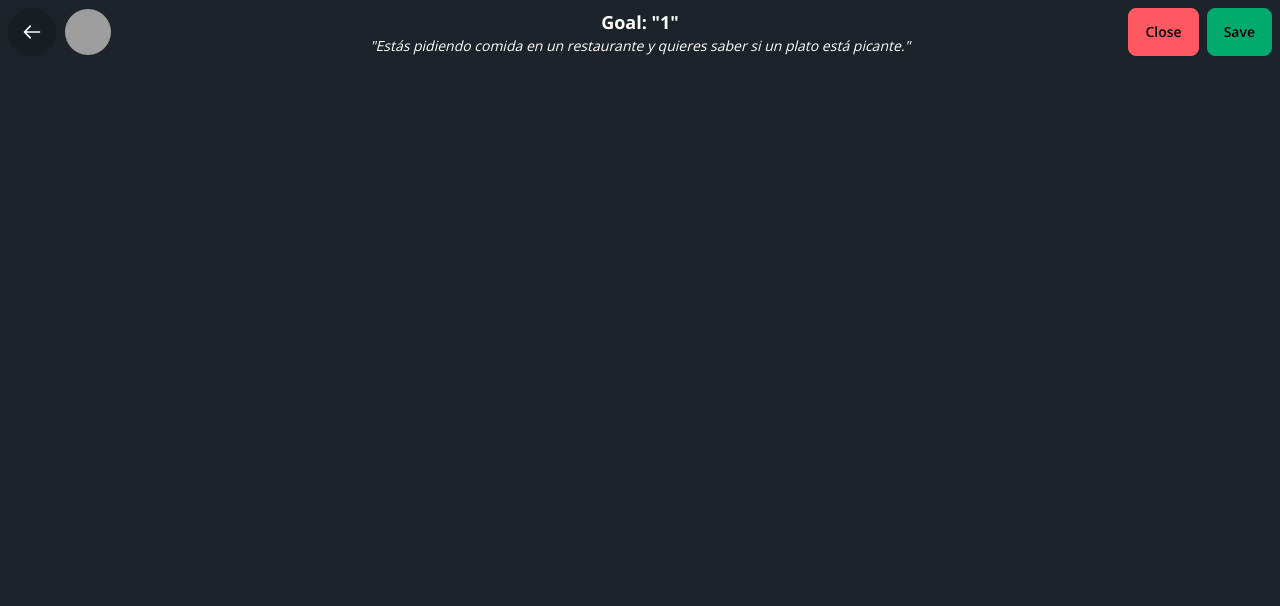
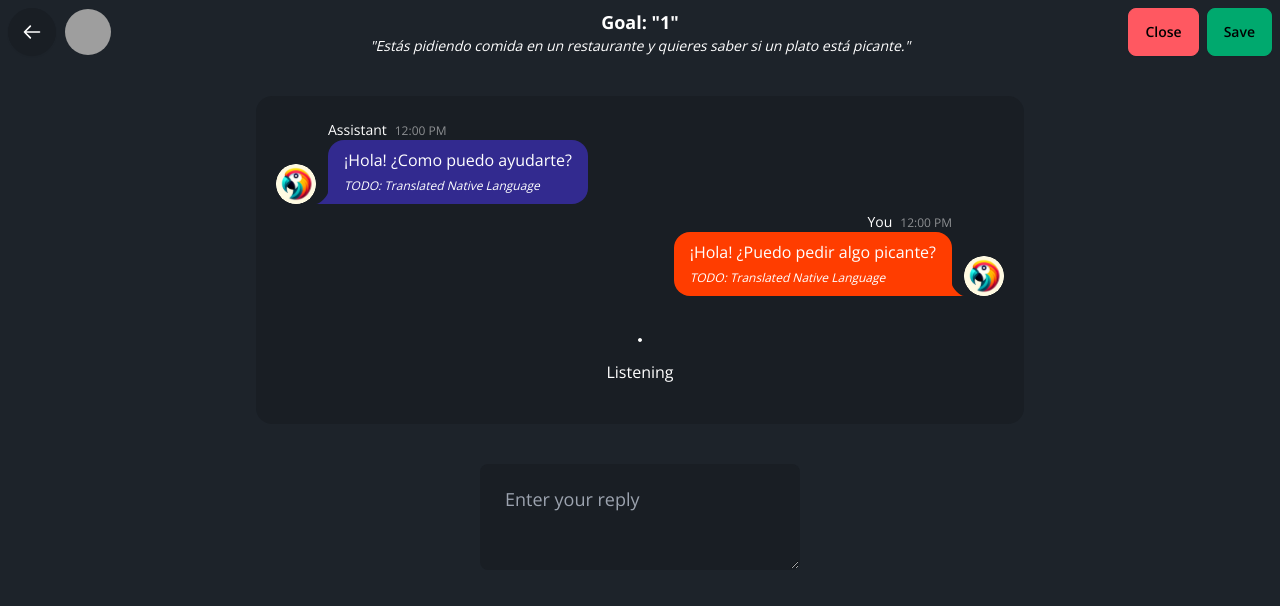
Before and after one commit to mpnouwens/chirplingo-ai, a Next.js app: page /dashboard/1 in a window 1280 px wide. Shown: the top 606 px of the page. Built offline with nearby package versions, Linux system fonts and the light colour scheme; grey boxes are pictures that could not be loaded.

Commit message:
Add MessageBubble component and update scenario page

```diff
--- a/app/dashboard/[scenario]/page.tsx
+++ b/app/dashboard/[scenario]/page.tsx
@@ -1,9 +1,11 @@
 "use client";
 
+import { MessageBubble } from "@/components/MessageBubble";
 import { Navbar } from "@/components/scenario/Navbar";
 import { ThemeContext } from "@/theme/ThemeContext";
 import { useRouter } from "next/navigation";
 import { useContext } from "react";
+import Logo from "@/assets/svg/logo.svg";
 
 export default function Page({ params }: { params: { scenario: string } }) {
   const { theme } = useContext(ThemeContext);
@@ -27,6 +29,35 @@ export default function Page({ params }: { params: { scenario: string } }) {
             router.back();
           }}
         />
+        <div className="flex flex-col max-w-3xl mx-auto mt-8 p-5 card bg-base-200">
+          <MessageBubble
+            from="assistant"
+            message="¡Hola! ¿Como puedo ayudarte?"
+            timestamp="12:00 PM"
+            image={Logo}
+          />
+          <MessageBubble
+            from="user"
+            message="¡Hola! ¿Puedo pedir algo picante?"
+            timestamp="12:00 PM"
+            image={Logo}
+          />
+          <div className="flex justify-center  my-5">
+            <div className="flex flex-col justify-center items-center">
+              <span className="loading loading-ring loading-lg text-white"></span>
+              <p className="text-white">Listening</p>
+            </div>
+          </div>
+        </div>
+
+        {/* Buttom audio recorder and text switcher */}
+        {/* bottom of the screen */}
+        <div className="flex justify-center my-10">
+          <textarea
+            className="textarea bg-base-200 textarea-lg w-full max-w-xs"
+            placeholder="Enter your reply"
+          />
+        </div>
       </body>
     </html>
   );
--- /dev/null
+++ b/components/MessageBubble.tsx
@@ -0,0 +1,41 @@
+import { ThemeContext } from "@/theme/ThemeContext";
+import Image from "next/image";
+import { FC, useContext } from "react";
+
+interface Props {
+  from: "user" | "assistant";
+  message: string;
+  timestamp: string;
+  image: string;
+}
+
+const MessageBubble: FC<Props> = ({ from, message, timestamp, image }) => {
+  const { theme } = useContext(ThemeContext);
+
+  return (
+    <div className={`chat ${from === "user" ? "chat-end" : "chat-start"}`}>
+      <div className="chat-image avatar">
+        <div className="w-10 rounded-full">
+         <Image src={image} alt="avatar" width={40} height={40} />
+        </div>
+      </div>
+      <div
+        className={`chat-header ${
+          theme === "dark" ? "text-white" : "text-black"
+        }`}
+      >
+        {from === "user" ? "You" : "Assistant"}
+        <time className="text-xs opacity-50 ml-2">{timestamp}</time>
+      </div>
+      <div
+        className={`chat-bubble text-white
+        } ${from === "user" ? "bg-[#FF3D00]" : "bg-[#322A8F]"}`}
+      >
+        {message}
+        <br/><span className="text-xs italic">TODO: Translated Native Language</span>
+      </div>
+    </div>
+  );
+};
+
+export { MessageBubble };
```
Also changed, not shown: assets/svg/logo.svg (added).
